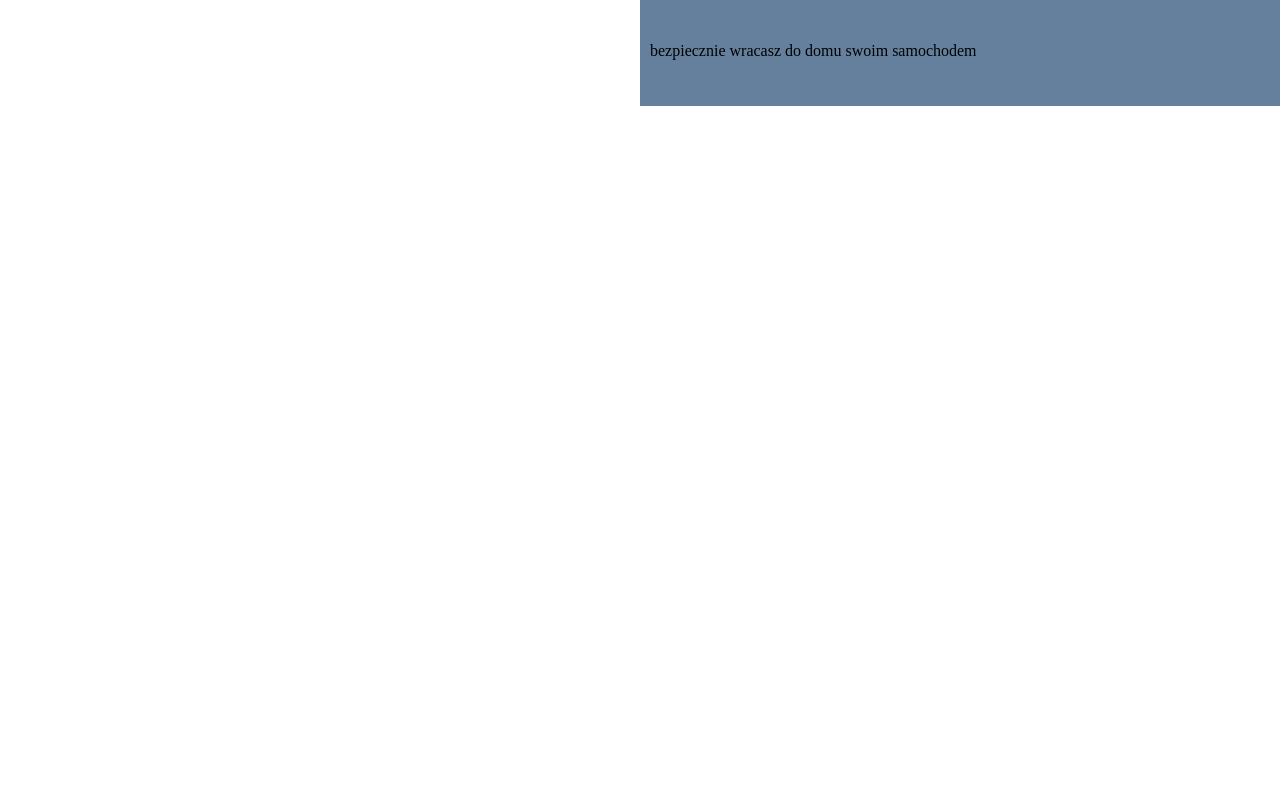
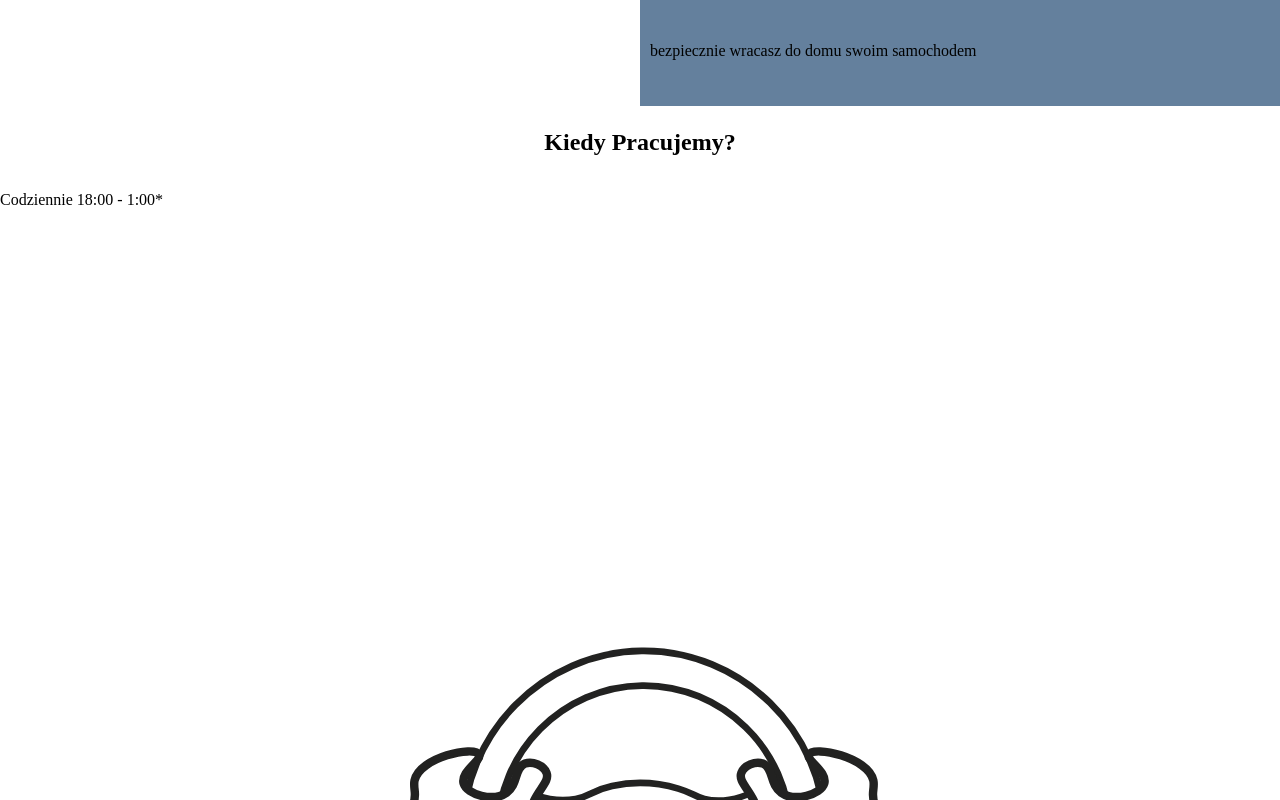
Before and after one commit to kj-ninja/call-lorenzo, a React (Create React App) app: page / in a window 1280 px wide. Shown: the part 620-1420 px from the top of the page. Before the commit the page ends 800 px from the top, so only its background shows below. Built offline with nearby package versions, Linux system fonts and the light colour scheme.

Commit message:
add 'when we work' section

```diff
--- a/src/App.tsx
+++ b/src/App.tsx
@@ -1,11 +1,13 @@
 import Header from "./components/Header";
 import HowAreWeDoing from "./components/HowAreWeDoing";
+import WhenWeWork from "./components/WhenWeWork";
 
 function App() {
   return (
     <div className="App">
       <Header/>
       <HowAreWeDoing/>
+      <WhenWeWork />
     </div>
   );
 }
--- /dev/null
+++ b/src/components/WhenWeWork/index.tsx
@@ -0,0 +1,21 @@
+import { StyledWhenWeWork } from "./styles";
+import driver from "../../assets/driver.svg";
+
+const WhenWeWork = () => {
+  return (
+    <StyledWhenWeWork>
+      <h2>Kiedy Pracujemy?</h2>
+      <div className="container">
+        <div>
+          <span>Codziennie 18:00 - 1:00*</span>
+        </div>
+        <img src={driver} alt="My Happy SVG"/>
+        <div>
+          *po wcześniejszym umówieniu, jesteśmy do dyspozycji <span>24/7</span>
+        </div>
+      </div>
+    </StyledWhenWeWork>
+  )
+}
+
+export default WhenWeWork;
--- /dev/null
+++ b/src/components/WhenWeWork/styles.ts
@@ -0,0 +1,15 @@
+import styled from "styled-components";
+
+export const StyledWhenWeWork = styled.section`
+  h2 {
+    text-align: center;
+  }
+
+  .container {
+    height: calc(100vh - 175px);
+    display: flex;
+    flex-wrap: wrap;
+    align-items: center;
+    margin-top: 35px;
+  }
+`
```
Also changed, not shown: src/assets/driver.svg (added).
